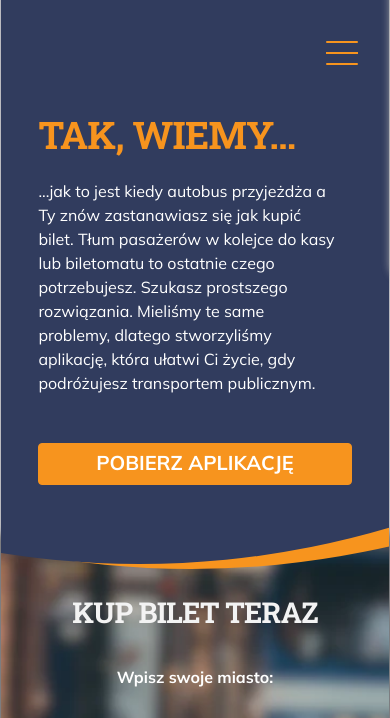
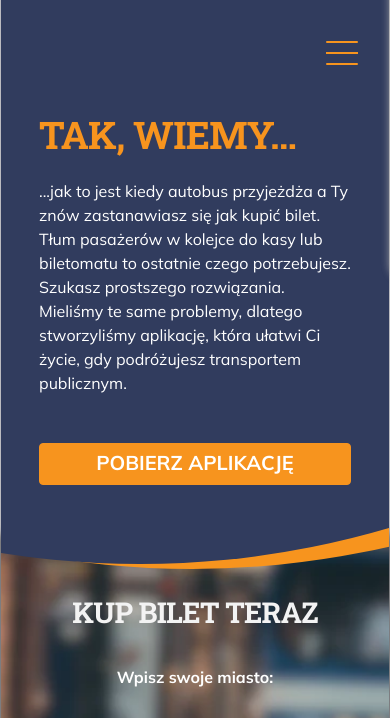
Before and after one commit to Tsumirez/homepage-project, a website: page index.html in a window 390 px wide. Shown: the part 87-805 px from the top of the page. Drawn offline with Linux system fonts and the light colour scheme.

Commit message:
Hero section padding adjustments

```diff
--- a/css/main.css
+++ b/css/main.css
@@ -962,8 +962,8 @@ dd::before {
     }
 
     section#mobile-app-splash {
-        /* padding-left: calc(15.6634% - 22.73px);
-        padding-right: calc(15.6634% - 22.73px); */
+        padding-left: calc(15.6634% - 22.73px);
+        padding-right: calc(15.6634% - 22.73px);
     }
 }
 
@@ -1132,6 +1132,10 @@ dd::before {
         gap: 0;
     }
 
+    #mobile-app-hero p {
+        padding-right:0;
+    }
+
     #mobile-app-hero h1 {
         width: 100%;
         white-space: nowrap;
```
